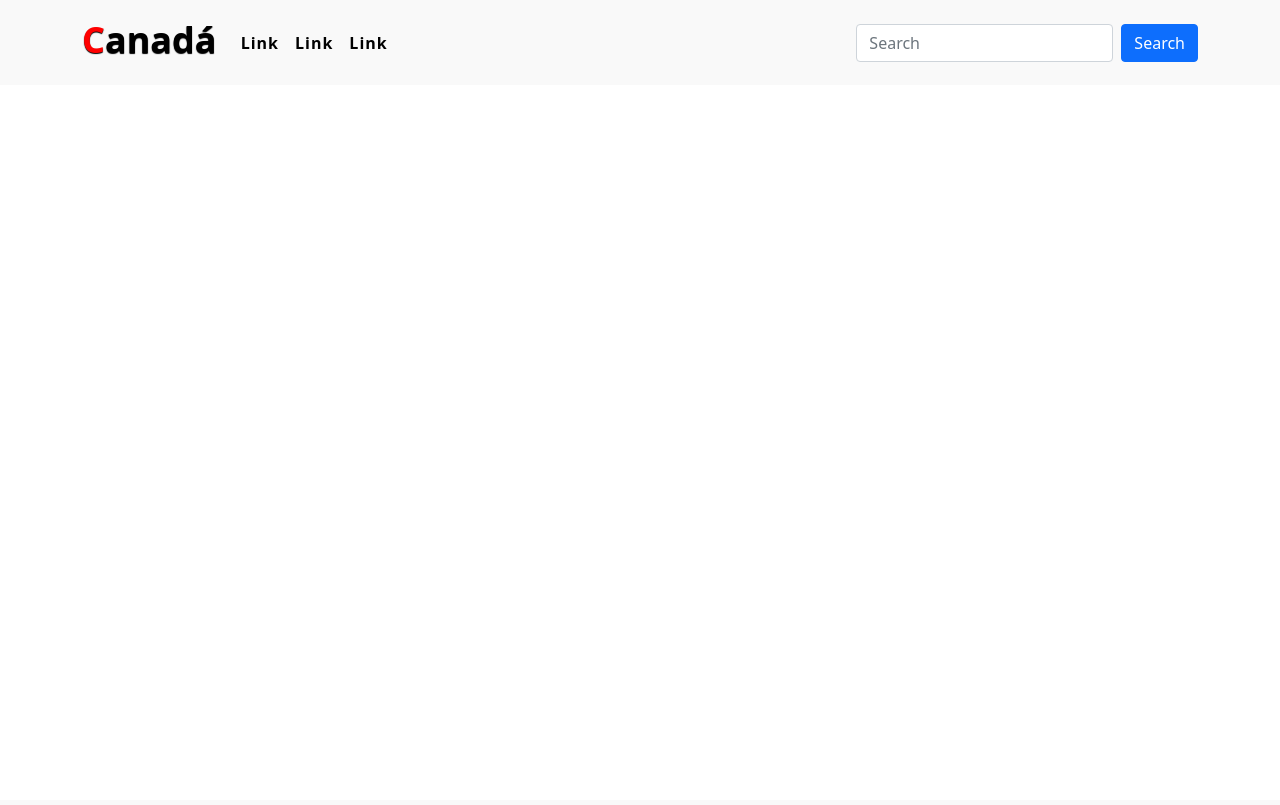
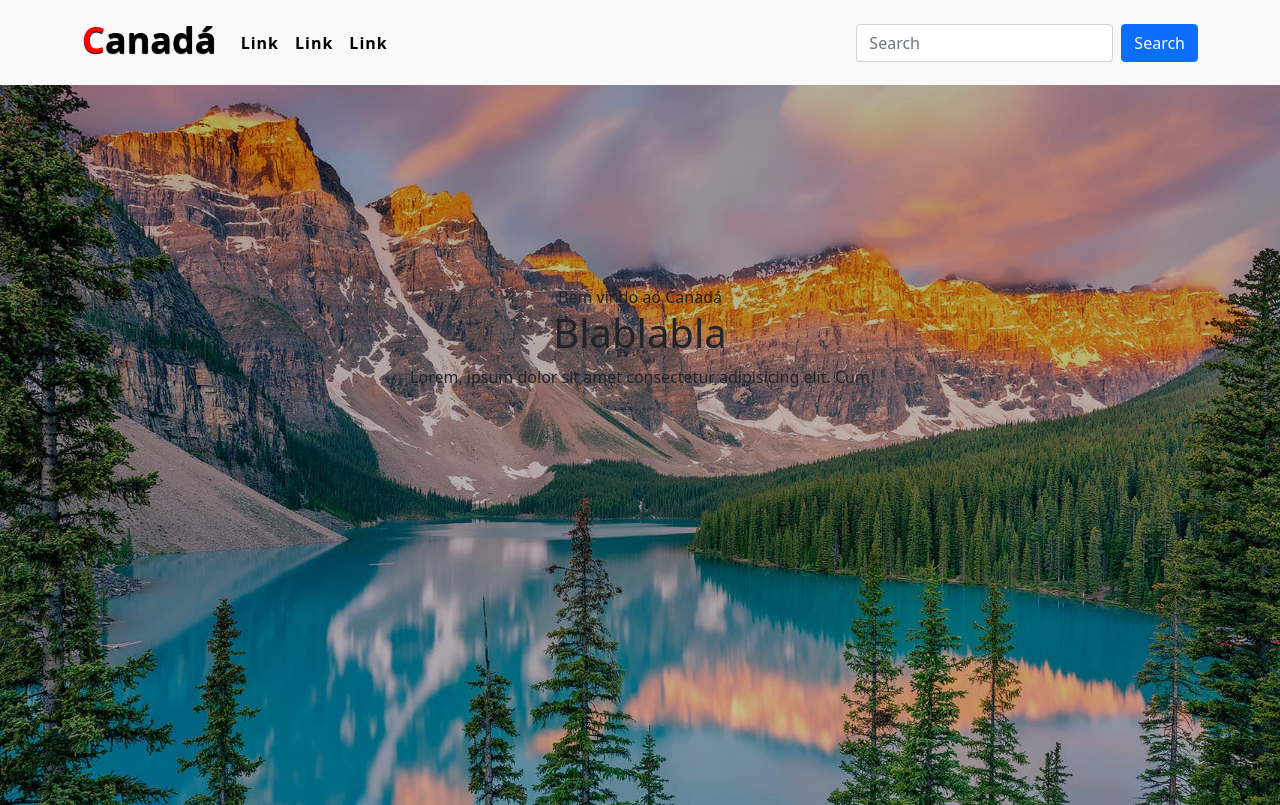
Before and after one commit to LuisGlima/VoltaAoMundo-Canada, a PHP site: page / in a window 1280 px wide. Before the commit the page ends 62 px from the top, so only its background shows below. Run offline with PHP 8.4, Linux system fonts and the light colour scheme.

Commit message:
Estilização
Estilização inicial da página indes

```diff
--- a/estilo.css
+++ b/estilo.css
@@ -6,6 +6,8 @@
     list-style: none;
     scroll-behavior: smooth;
 }
+
+
 
 #nav{
     background: #f9f9f9;
@@ -20,7 +22,6 @@
 }
 
 /* PINTAR LETRAS NO SEPARADOR <SPAN> */
-
 #logosep{
     color: red;
 }
@@ -42,3 +43,25 @@
     background: red;
     color: black;
 }
+
+/* ----- NAVBAR -----  */
+
+.home{
+    width: 100%;
+    height: 90vh;
+    background-image: linear-gradient(rgba(0,0,0,0.3), rgba(0,0,0,0.2)), url(./img/canadeira.jpg);
+    background-repeat: no-repeat;
+    background-size: cover;
+}
+
+.home .conteudo{
+    text-align: center;
+    padding-top: 200px;
+}
+
+.home .conteudo h5{
+    color: white;
+    font-size: 38px;
+    font-weight: 500px;
+    text-shadow: 0px 1px 1px black;
+}
--- a/index.html
+++ b/index.html
@@ -43,7 +43,15 @@
 
     <!-- NAVBAR -->
 
+    <div class="home">
+      <div class="conteudo"
+        <h5>Bem vindo ao Canadá</h5>
+        <h1>Blablabla</h1>
+        <p>Lorem, ipsum dolor sit amet consectetur adipisicing elit. Cum</p>
 
+      </div>
+
+    </div>
 
 
 
```
Also changed, not shown: img/canadeira.jpg (added), img/canadinha.jpg (added), img/canalinha.jpg (added).
